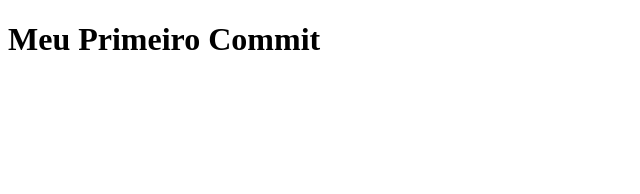
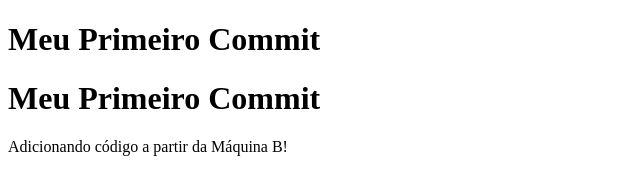
Before and after one commit to bearibss/pratica-git-moodle, a plain HTML site: page index.html in a window 1280 px wide. Shown: the whole page, without its empty margins (0-640 px from the left). Drawn offline with Linux system fonts and the light colour scheme.

Commit message:
feat: adiciona paragrafo de teste na maquina B

```diff
--- a/index.html
+++ b/index.html
@@ -1,11 +1,19 @@
-
 <!DOCTYPE html>
 <html lang="pt-BR">
+
 <head>
     <meta charset="UTF-8">
     <title>Prática de Git</title>
 </head>
+
 <body>
     <h1>Meu Primeiro Commit</h1>
+
+    <h1>Meu Primeiro Commit</h1>
+    <p>Adicionando código a partir da Máquina B!</p>
+
 </body>
+
 </html>
+
+<body>
```
